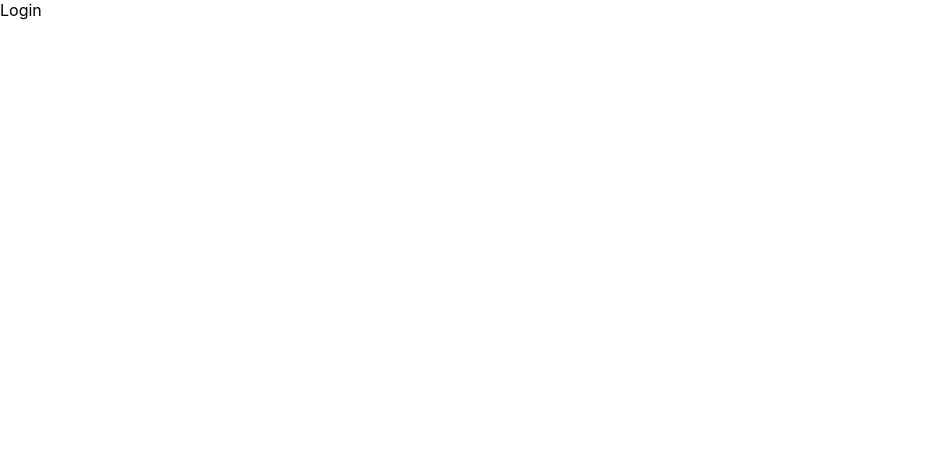
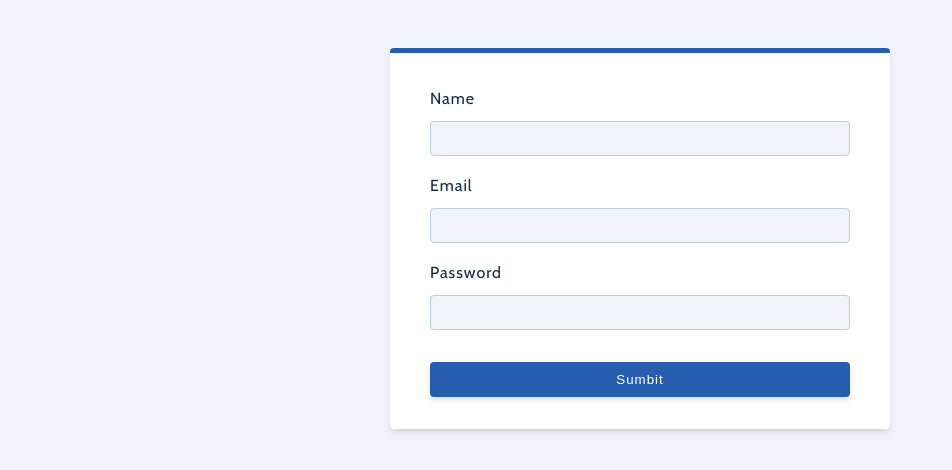
Before and after one commit to springyboiii/API-Gateway-Analyst, a React (Create React App) app in the folder analyst/: page /login in a window 1280 px wide. Shown: the top 470 px of the page, without its empty margins (0-952 px from the left). Built offline with nearby package versions, Linux system fonts and the light colour scheme.

Commit message:
login front end added

```diff
--- /dev/null
+++ b/analyst/src/components/FormRow/FormRow.jsx
@@ -0,0 +1,19 @@
+import './FormRow.scss';
+
+const FormRow = ({ type, name, value, hangleChange, labelText }) => {
+    return (
+        <div className="form-row">
+            <label htmlFor={name} className="form-label">
+                {labelText || name}
+            </label>
+            <input
+                type={type}
+                value={value}
+                name={name}
+                onChange={hangleChange}
+                className="form-input" />
+        </div>
+    )
+}
+
+export default FormRow
--- /dev/null
+++ b/analyst/src/components/FormRow/FormRow.scss
@@ -0,0 +1,52 @@
+/* form */
+
+.form {
+    width: 90vw;
+    max-width: var(--fixed-width);
+    background: var(--white);
+    border-radius: var(--borderRadius);
+    box-shadow: var(--shadow-2);
+    padding: 2rem 2.5rem;
+    margin: 3rem auto;
+    transition: var(--transition);
+  }
+  .form:hover {
+    box-shadow: var(--shadow-4);
+  }
+  .form-label {
+    display: block;
+    font-size: var(--smallText);
+    margin-bottom: 0.5rem;
+    text-transform: capitalize;
+    letter-spacing: var(--letterSpacing);
+  }
+  .form-input,
+  .form-textarea,
+  .form-select {
+    width: 100%;
+    padding: 0.375rem 0.75rem;
+    border-radius: var(--borderRadius);
+    background: var(--backgroundColor);
+    border: 1px solid var(--grey-200);
+  }
+  .form-input,
+  .form-select,
+  .btn-block {
+    height: 35px;
+  }
+  .form-row {
+    margin-bottom: 1rem;
+  }
+
+  .form-textarea {
+    height: 7rem;
+  }
+  ::placeholder {
+    font-family: inherit;
+    color: var(--grey-400);
+  }
+  .form-alert {
+    color: var(--red-dark);
+    letter-spacing: var(--letterSpacing);
+    text-transform: capitalize;
+  }
--- a/analyst/src/pages/login/Login.jsx
+++ b/analyst/src/pages/login/Login.jsx
@@ -1,8 +1,67 @@
 import React from "react";
+import { useState, useEffect } from "react"
 import "./login.scss";
+import FormRow from "../../components/FormRow/FormRow";
+
+const initialState = {
+    name: '',
+    email: '',
+    password: '',
+    isMember: true,
+}
 
 const Login = () => {
-    return <div>Login</div>;
-};
+    const [values, setValues] = useState(initialState)
+
+    const hangleChange = (e) => {
+        setValues({ ...values, [e.target.name]: e.target.value })
+    }
+
+    const onSubmit = (e) => {
+        e.preventDefault()
+        const { name, email, password, isMember } = values
+        if (!email || !password || (!name && !isMember)) {
+            console.log('email or password incorrect')
+            return
+        }
+        console.log(values)
+
+    }
+    return (
+        <div className="full-page">
+            <form className="form" onSubmit={onSubmit}>
+                {/* <Logo /> */}
+                {/* <h3>{values.isMember ? "Login" : "Register"}</h3>
+                {showAlert && <Alert />} */}
+                {/* name input */}
+
+                <FormRow
+                    type="text"
+                    name="name"
+                    value={values.name}
+                    hangleChange={hangleChange}
+                />
+
+                {/* email input */}
+                <FormRow
+                    type="email"
+                    name="email"
+                    value={values.email}
+                    hangleChange={hangleChange}
+                />
+                {/* password input */}
+                <FormRow
+                    type="password"
+                    name="password"
+                    value={values.password}
+                    hangleChange={hangleChange}
+                />
+                <button type="sumbit" className="btn btn-block">
+                    sumbit
+                </button>
+            </form>
+        </div>
+    )
+}
 
 export default Login;
--- a/analyst/src/pages/login/login.scss
+++ b/analyst/src/pages/login/login.scss
@@ -0,0 +1,151 @@
+*,
+::after,
+::before {
+    box-sizing: border-box;
+}
+
+/* fonts */
+@import url('https://fonts.googleapis.com/css2?family=Cabin&family=Roboto+Condensed:wght@400;700&display=swap');
+
+html {
+    font-size: 100%;
+}
+
+/*16px*/
+
+:root {
+    /* colors */
+    --primary-50: #e0fcff;
+    --primary-100: #bef8fd;
+    --primary-200: #87eaf2;
+    --primary-300: #54d1db;
+    --primary-400: #38bec9;
+    --primary-500: #2cb1bc;
+    --primary-600: #14919b;
+    --primary-700: #0e7c86;
+    --primary-800: #0a6c74;
+    --primary-900: #044e54;
+
+    /* grey */
+    --grey-50: #f0f4f8;
+    --grey-100: #d9e2ec;
+    --grey-200: #bcccdc;
+    --grey-300: #9fb3c8;
+    --grey-400: #829ab1;
+    --grey-500: #627d98;
+    --grey-600: #486581;
+    --grey-700: #334e68;
+    --grey-800: #243b53;
+    --grey-900: #102a43;
+
+    // blue
+    --blue-100: #265daf;
+    --blue-500: #183b70;
+    /* rest of the colors */
+    --black: #222;
+    --white: #fff;
+    --red-light: #f8d7da;
+    --red-dark: #842029;
+    --green-light: #d1e7dd;
+    --green-dark: #0f5132;
+
+    /* fonts  */
+    --headingFont: 'Roboto Condensed', Sans-Serif;
+    --bodyFont: 'Cabin', Sans-Serif;
+    --small-text: 0.875rem;
+    --extra-small-text: 0.7em;
+    /* rest of the vars */
+    --backgroundColor: var(--grey-50);
+    --textColor: var(--grey-900);
+    --borderRadius: 0.25rem;
+    --letterSpacing: 1px;
+    --transition: 0.3s ease-in-out all;
+    --max-width: 1120px;
+    --fixed-width: 500px;
+    --fluid-width: 90vw;
+    --breakpoint-lg: 992px;
+    --nav-height: 6rem;
+    /* box shadow*/
+    --shadow-1: 0 1px 3px 0 rgba(0, 0, 0, 0.1), 0 1px 2px 0 rgba(0, 0, 0, 0.06);
+    --shadow-2: 0 4px 6px -1px rgba(0, 0, 0, 0.1),
+        0 2px 4px -1px rgba(0, 0, 0, 0.06);
+    --shadow-3: 0 10px 15px -3px rgba(0, 0, 0, 0.1),
+        0 4px 6px -2px rgba(0, 0, 0, 0.05);
+    --shadow-4: 0 20px 25px -5px rgba(0, 0, 0, 0.1),
+        0 10px 10px -5px rgba(0, 0, 0, 0.04);
+}
+
+body {
+    background: var(--backgroundColor);
+    font-family: var(--bodyFont);
+    font-weight: 400;
+    line-height: 1.75;
+    color: var(--textColor);
+}
+
+
+button {
+    line-height: 1.15;
+}
+
+button:disabled {
+    cursor: not-allowed;
+}
+
+/* buttons */
+
+.btn {
+    cursor: pointer;
+    color: var(--white);
+    background: var(--blue-100);
+    border: transparent;
+    border-radius: var(--borderRadius);
+    letter-spacing: var(--letterSpacing);
+    padding: 0.375rem 0.75rem;
+    box-shadow: var(--shadow-2);
+    transition: var(--transition);
+    text-transform: capitalize;
+    display: inline-block;
+}
+
+.btn:hover {
+    background: var(--blue-500);
+    box-shadow: var(--shadow-3);
+}
+
+.btn-block {
+    width: 100%;
+}
+
+
+.full-page {
+    min-height: 100vh;
+}
+
+
+.form {
+    max-width: 400px;
+    border-top: 5px solid var(--blue-100);
+}
+
+h3 {
+    text-align: center;
+}
+
+p {
+    margin: 0;
+    margin-top: 1rem;
+    text-align: center;
+}
+
+.btn {
+    margin-top: 1rem;
+}
+
+.member-btn {
+    background: transparent;
+    border: transparent;
+    color: var(--primary-500);
+    cursor: pointer;
+    letter-spacing: var(--letterSpacing);
+}
```
